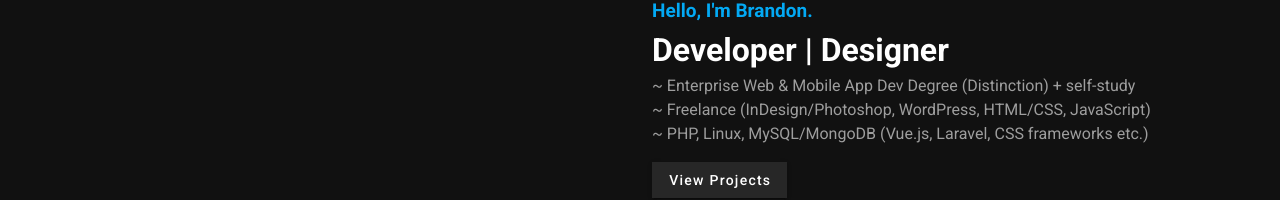
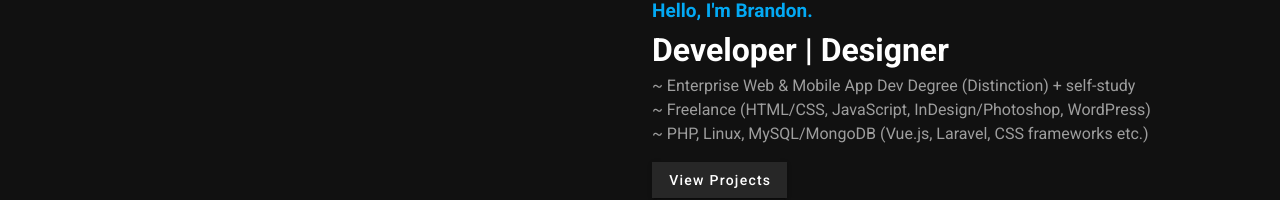
Before and after one commit to BrandonWingerAir/project-portfolio-vuetify-js, a Vue app: page / in a window 1280 px wide. Shown: the part 254-454 px from the top of the page. Built offline with nearby package versions, Linux system fonts and the light colour scheme.

Commit message:
change order of hero section text content

```diff
--- a/src/components/HeroSection.vue
+++ b/src/components/HeroSection.vue
@@ -9,7 +9,7 @@
             <p class="grey--text">
                 ~ Enterprise Web & Mobile App Dev Degree (Distinction) + self-study
                 <br>
-                ~ Freelance (InDesign/Photoshop, WordPress, HTML/CSS, JavaScript)
+                ~ Freelance (HTML/CSS, JavaScript, InDesign/Photoshop, WordPress)
                 <br>
                 ~ PHP, Linux, MySQL/MongoDB (Vue.js, Laravel, CSS frameworks etc.)
             </p>
```
